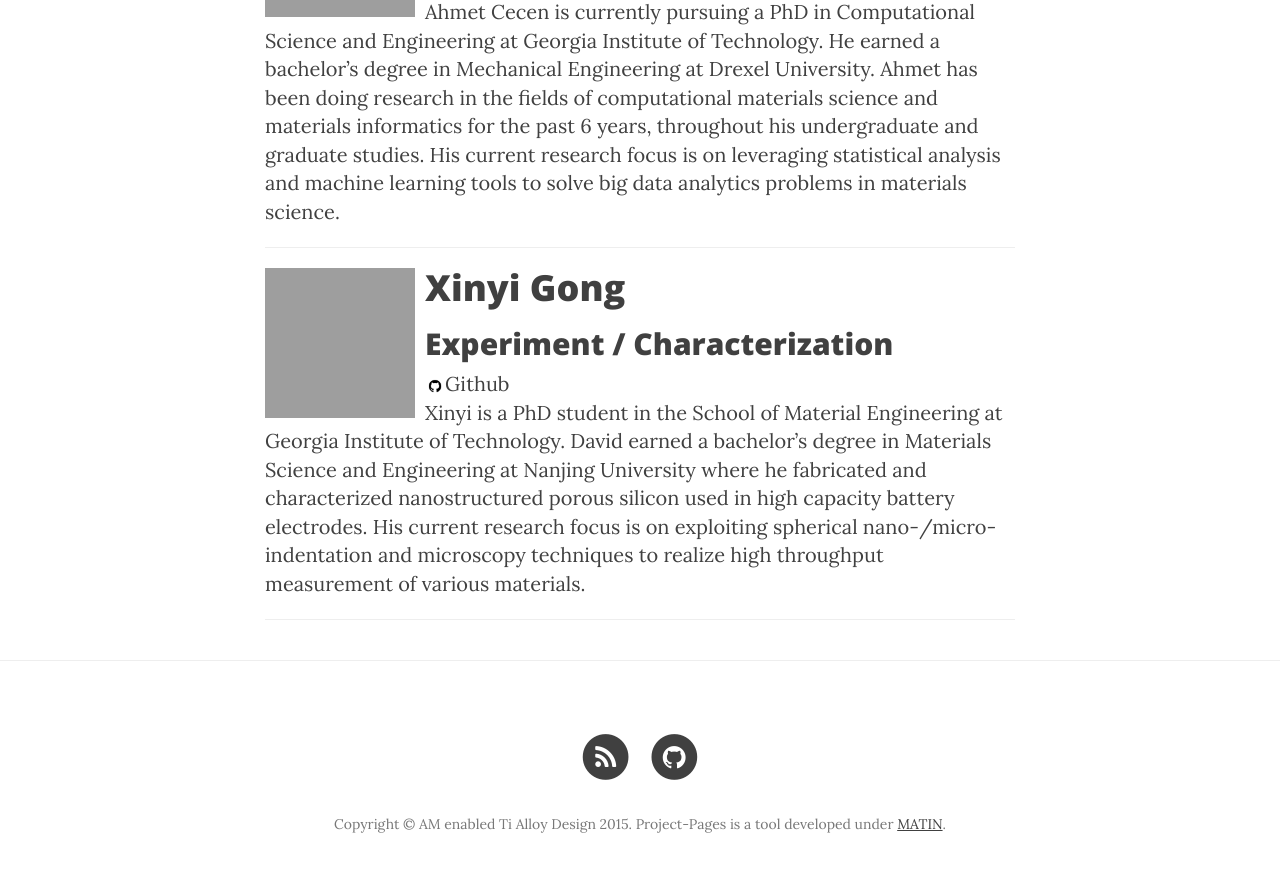
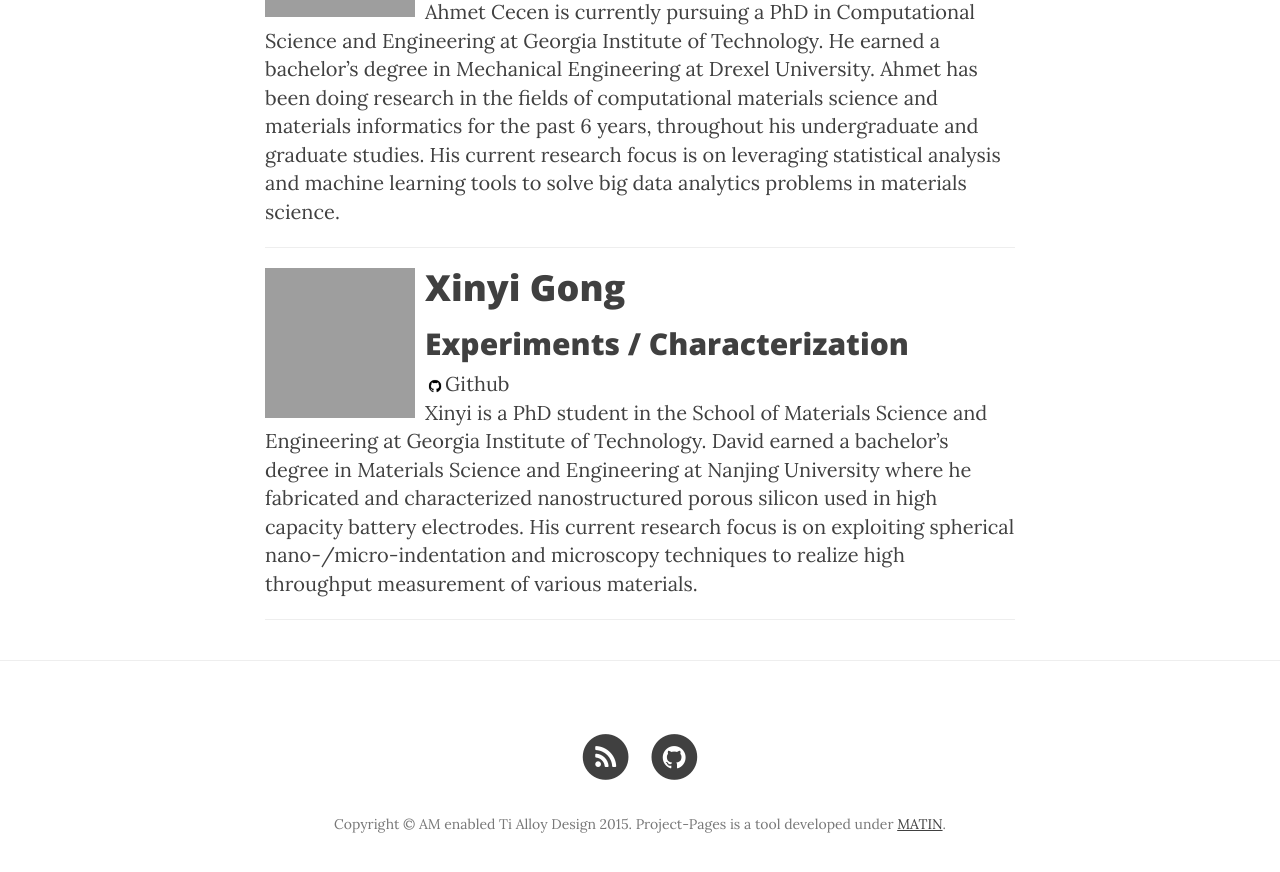
Before and after one commit to mined-gatech/DMREF-Project, a Jekyll site: the page built from members.html, in a window 1280 px wide and 900 px high, scrolled down 749 px. Shown: the top 872 px of the window. Built offline with Jekyll 4.4.1, drawn with Linux system fonts in a browser that asks for light colours; nearby versions of some CDN libraries; grey boxes are pictures that could not be loaded.

Commit message:
Update members.yml

```diff
--- a/_data/members.yml
+++ b/_data/members.yml
@@ -9,7 +9,7 @@
   url: http://ahmetcecen.github.io/
 
 - name: Xinyi Gong
-  role: Experiment / Characterization
+  role: Experiments / Characterization
   img: https://avatars0.githubusercontent.com/u/9487923?v=3&s=400
   github: XinyiGong
-  bio: Xinyi is a PhD student in the School of Material Engineering at Georgia Institute of Technology. David earned a bachelor’s degree in Materials Science and Engineering at Nanjing University where he fabricated and characterized nanostructured porous silicon used in high capacity battery electrodes. His current research focus is on exploiting spherical nano-/micro-indentation and microscopy techniques to realize high throughput measurement of various materials.
+  bio: Xinyi is a PhD student in the School of Materials Science and Engineering at Georgia Institute of Technology. David earned a bachelor’s degree in Materials Science and Engineering at Nanjing University where he fabricated and characterized nanostructured porous silicon used in high capacity battery electrodes. His current research focus is on exploiting spherical nano-/micro-indentation and microscopy techniques to realize high throughput measurement of various materials.
```
